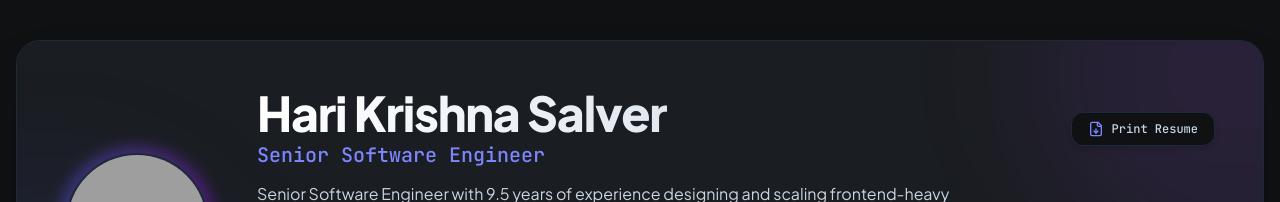
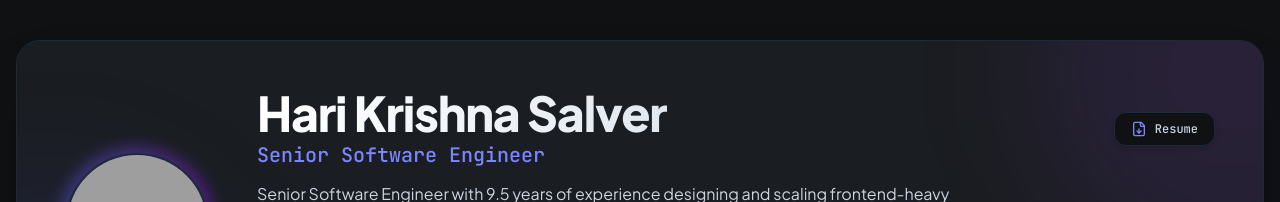
Before and after one commit to harikrishna-salver/harikrishna-salver.github.io, a React (Vite) app: page / in a window 1280 px wide. Shown: the top 202 px of the page. Built offline with nearby package versions, Linux system fonts and the light colour scheme; grey boxes are pictures that could not be loaded.

Commit message:
Download resume button

```diff
--- a/src/components/Header.tsx
+++ b/src/components/Header.tsx
@@ -12,11 +12,6 @@ import { resumeData } from "../data";
 
 export default function Header() {
   const { name, title, summary, contact } = resumeData;
-
-  // Handler to print page cleanly (can represent actual resume print layout)
-  const handlePrint = () => {
-    window.print();
-  };
 
   return (
     <motion.header
@@ -62,14 +57,15 @@ export default function Header() {
 
             {/* Quick Action Buttons */}
             <div className="flex flex-wrap items-center justify-center md:justify-start gap-3">
-              <button
-                onClick={handlePrint}
-                className="inline-flex items-center gap-2 px-4 py-2 bg-[#0f1113] hover:bg-slate-900 border border-slate-800 rounded-xl text-xs font-mono font-medium text-slate-300 hover:text-white transition-all cursor-pointer shadow-md"
-                id="btn-print-resume"
+              <a
+                href="/Resume.pdf"
+                download="Resume Hari Krishna Salver.pdf"
+                className="inline-flex items-center gap-2 px-4 py-2 bg-[#0f1113] hover:bg-slate-900 border border-slate-800 rounded-xl text-xs font-mono font-medium text-slate-300 hover:text-white transition-all cursor-pointer shadow-md group"
+                id="btn-download-resume"
               >
-                <FileDown className="w-4 h-4 text-indigo-400" />
-                Print Resume
-              </button>
+                <FileDown className="w-4 h-4 text-indigo-400 group-hover:scale-110 transition-transform" />
+                Resume
+              </a>
             </div>
           </div>
 
--- a/src/data.ts
+++ b/src/data.ts
@@ -241,7 +241,13 @@ export const resumeData: ResumeData = {
         "Created an end-to-end continuous integration tool using GitHub Actions and Cursor AI integrations to automatically lint, analyze security, and suggest fixes on open Pull Requests.",
       impact:
         "Accelerated internal code review cycle speeds, saving engineering check-in times and increasing overall developer workflow productivity by 25%.",
-      technologies: ["Node.js", "GitHub Actions", "Cursor AI", "ESLint", "Security Auditing"],
+      technologies: [
+        "Node.js",
+        "GitHub Actions",
+        "Cursor AI",
+        "ESLint",
+        "Security Auditing",
+      ],
     },
     {
       id: "cicd-fast",
@@ -251,7 +257,12 @@ export const resumeData: ResumeData = {
         "Redesigned Jenkins build jobs with selective caching and parallelization strategies. Migrated crucial legacy tests and builds to GitHub Actions and leveraged build matrix parameters.",
       impact:
         "Reduced total Jenkins build cycles from 30m to 22m (~25% decrease) and slashed unit test suite execution runtimes in half, from 15m down to 8m.",
-      technologies: ["GitHub Actions", "Jenkins", "Caching", "Webpack & Vite bundlers"],
+      technologies: [
+        "GitHub Actions",
+        "Jenkins",
+        "Caching",
+        "Webpack & Vite bundlers",
+      ],
     },
     {
       id: "percipio-player",
@@ -261,7 +272,12 @@ export const resumeData: ResumeData = {
         "Authored PercipioPlayer utilizing HTML5 Video.js API hooks for micro-tracking content retention. Iterated and deployed Book Reader 2.0 complying with strict WCAG guidelines.",
       impact:
         "Reduced common video playback lag complaints by 40% and provided screen-reader keyboard navigable features ensuring 100% inclusive education reach.",
-      technologies: ["Video.js", "React", "ARIA patterns", "JAWS / NVDA support"],
+      technologies: [
+        "Video.js",
+        "React",
+        "ARIA patterns",
+        "JAWS / NVDA support",
+      ],
     },
     {
       id: "egnify-academic",
@@ -271,7 +287,12 @@ export const resumeData: ResumeData = {
         "Engineered a database-driven analytics platform for local schools. It converts complex student score tallies into beautifully formatted, high-volume automated progress reports.",
       impact:
         "Replaced manual paper calculations, streamlined school board reporting workflows, and eliminated over 40% of legacy duplicate helper functions.",
-      technologies: ["Ruby on Rails", "React", "MySQL", "CSS Page Printing Modules"],
+      technologies: [
+        "Ruby on Rails",
+        "React",
+        "MySQL",
+        "CSS Page Printing Modules",
+      ],
     },
   ],
 };
--- a/src/types.ts
+++ b/src/types.ts
@@ -54,7 +54,7 @@ export interface ResumeData {
 
 export interface ChatMessage {
   id: string;
-  sender: 'user' | 'assistant';
+  sender: "user" | "assistant";
   text: string;
   timestamp: string;
 }
```
